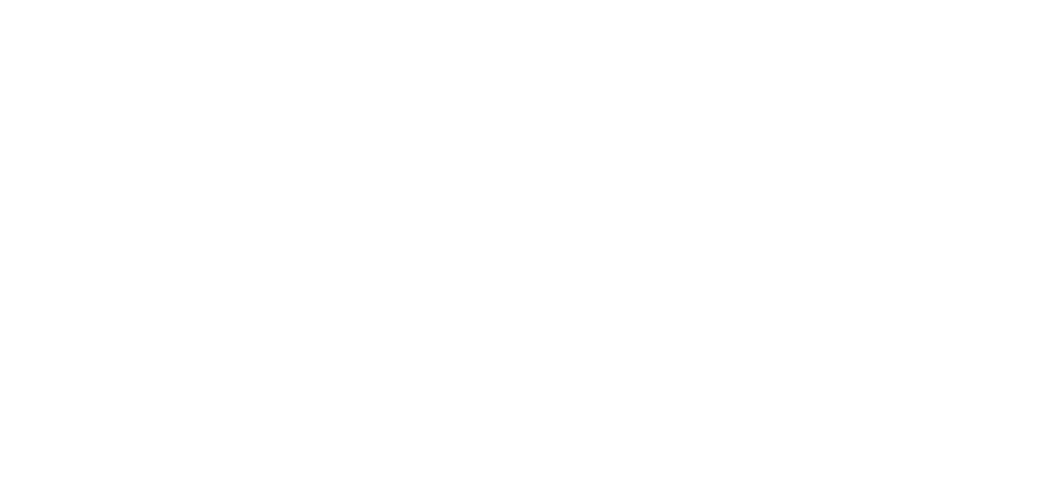
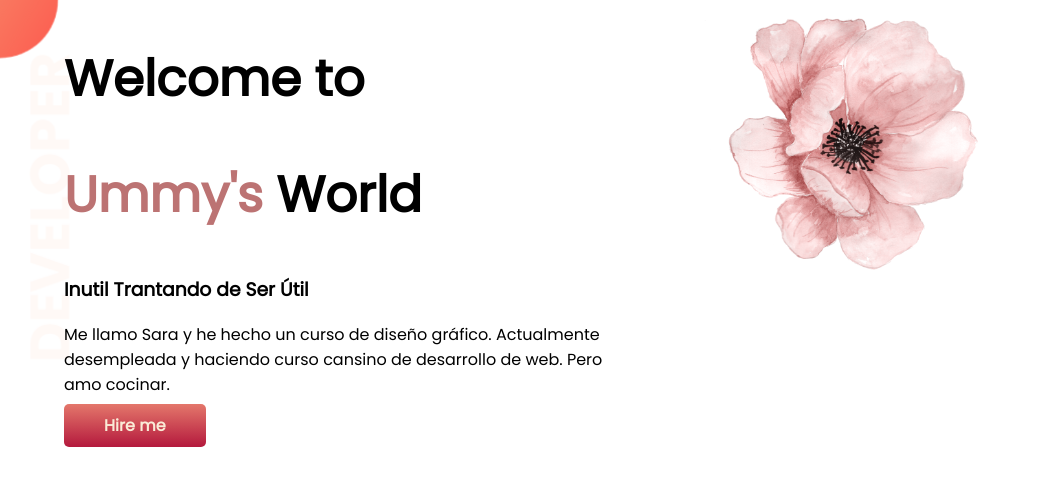
Before and after one commit to shaharask/developer-portfolio, a plain HTML site: page index.html in a window 1280 px wide. Shown: the whole page, without its empty margins (0-1041 px from the left). Drawn offline with Linux system fonts and the light colour scheme.

Commit message:
top banner added

```diff
--- a/index.html
+++ b/index.html
@@ -1,13 +1,32 @@
 <!DOCTYPE html>
 <html lang="en">
+
 <head>
     <meta charset="UTF-8">
     <meta http-equiv="X-UA-Compatible" content="IE=edge">
     <meta name="viewport" content="width=device-width, initial-scale=1.0">
     <title>Ummy Portfolio</title>
+    <link rel="preconnect" href="https://fonts.googleapis.com">
+    <link rel="preconnect" href="https://fonts.gstatic.com" crossorigin>
+    <link href="https://fonts.googleapis.com/css2?family=Poppins&display=swap" rel="stylesheet">
     <link rel="stylesheet" href="style.css">
 </head>
+
 <body>
+    <section class="top-banner">
+        <div class="half-width">
+            <h1>Welcome to</h1>
+            <h1><span class="orange-color">Ummy's</span> World</h1>
+            <h3>Inutil Trantando de Ser Útil</h3>
+            <p>Me llamo Sara y he hecho un curso de diseño gráfico. Actualmente desempleada y haciendo curso cansino de
+                desarrollo de web. Pero amo cocinar.</p>
+            <a class="link-button" target="_blank" href="https://www.linkedin.com/in/shahara-khatun-589119143/">Hire me</a>
+        </div>
+        <div class="half-width">
+            <img src="images/flowerpng.parspng.com-2.png" alt="">
+        </div>
+    </section>
+</body>
 
-</body>
+
 </html>
--- a/style.css
+++ b/style.css
@@ -0,0 +1,40 @@
+body {
+    font-family: 'Poppins', sans-serif;
+    margin: 0%;
+}
+
+h1 {
+    font-size: 50px;
+
+}
+
+.orange-color {
+    color: rgb(188, 115, 115);
+}
+
+section {
+    display: flex;
+}
+
+.half-width {
+    width: 50%;
+    padding-left: 5%;
+}
+
+.half-width img {
+    width: 50%;
+}
+
+.link-button {
+    text-decoration: none;
+    background-image: linear-gradient(rgb(228, 119, 107), rgb(180, 25, 61));
+    padding: 10px 40px;
+    color: antiquewhite;
+    font-weight: bold;
+    border-radius: 5px;
+}
+
+.top-banner {
+    background-image: url(images/top-banner.png);
+    background-repeat: no-repeat;
+}
```
Also changed, not shown: images/dream-bg.png (added), images/exp-bg.png (added), images/flowerpng.parspng.com-2.png (added), images/jhankar.png (added), images/jhankar2.png (added), images/my-bg.png (added), images/my-bg2.png (added), images/top-banner.png (added), 7 other files.
